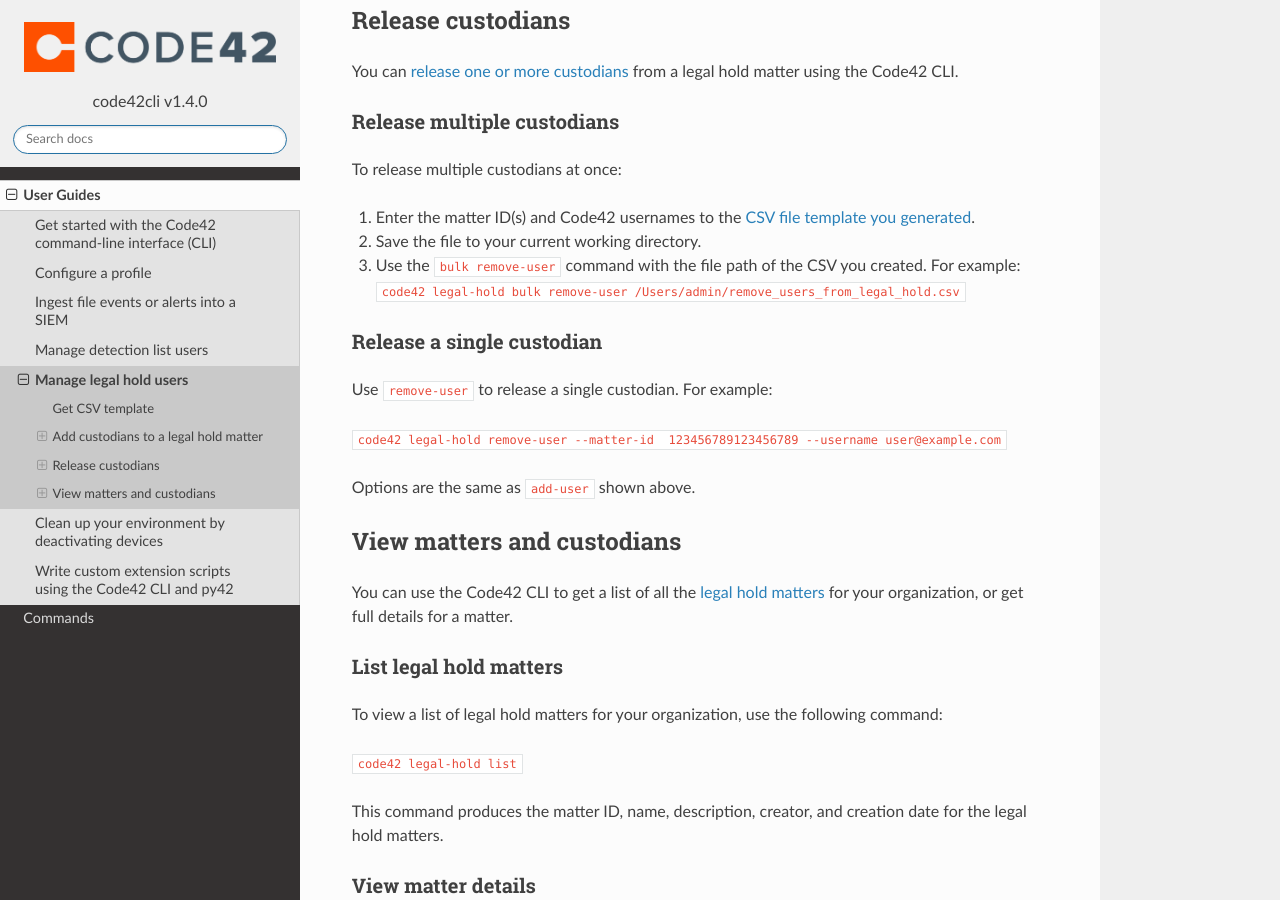
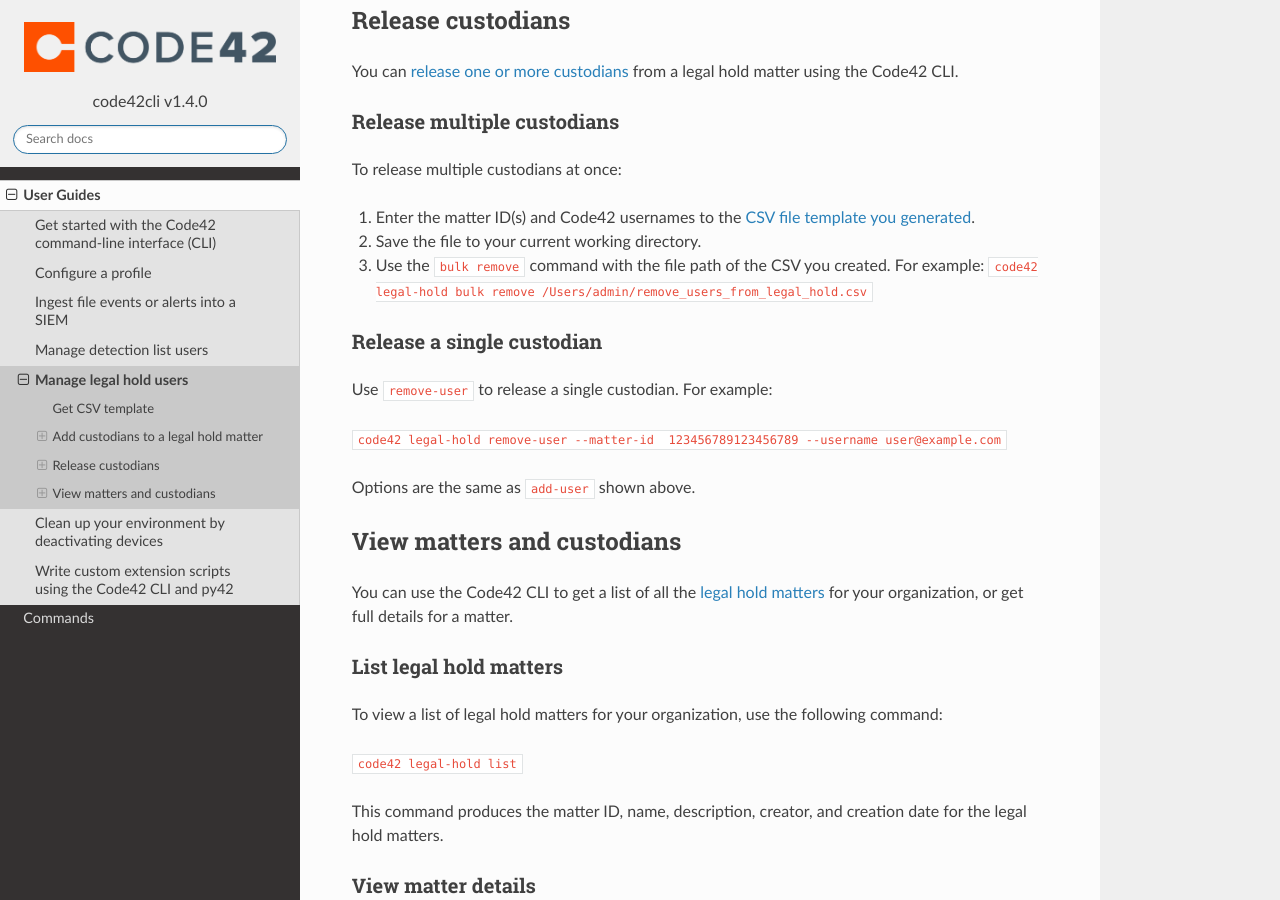
Before and after one commit to code42/code42cli, a Sphinx documentation site: the page built from docs/userguides/legalhold.md, in a window 1280 px wide and 900 px high, scrolled down 1487 px. Built offline with Sphinx 7.4.7 and the Read the Docs theme 2.0.0, drawn with Linux system fonts in a browser that asks for light colours.

Commit message:
fix bulk remove user (#258)

```diff
--- a/docs/userguides/legalhold.md
+++ b/docs/userguides/legalhold.md
@@ -56,8 +56,8 @@
 
 1. Enter the matter ID(s) and Code42 usernames to the [CSV file template you generated](#get-csv-template).
 2. Save the file to your current working directory.
-3. Use the `bulk remove-user` command with the file path of the CSV you created. For example:
-    `code42 legal-hold bulk remove-user /Users/admin/remove_users_from_legal_hold.csv`
+3. Use the `bulk remove` command with the file path of the CSV you created. For example:
+    `code42 legal-hold bulk remove /Users/admin/remove_users_from_legal_hold.csv`
 
 ### Release a single custodian
 
```
